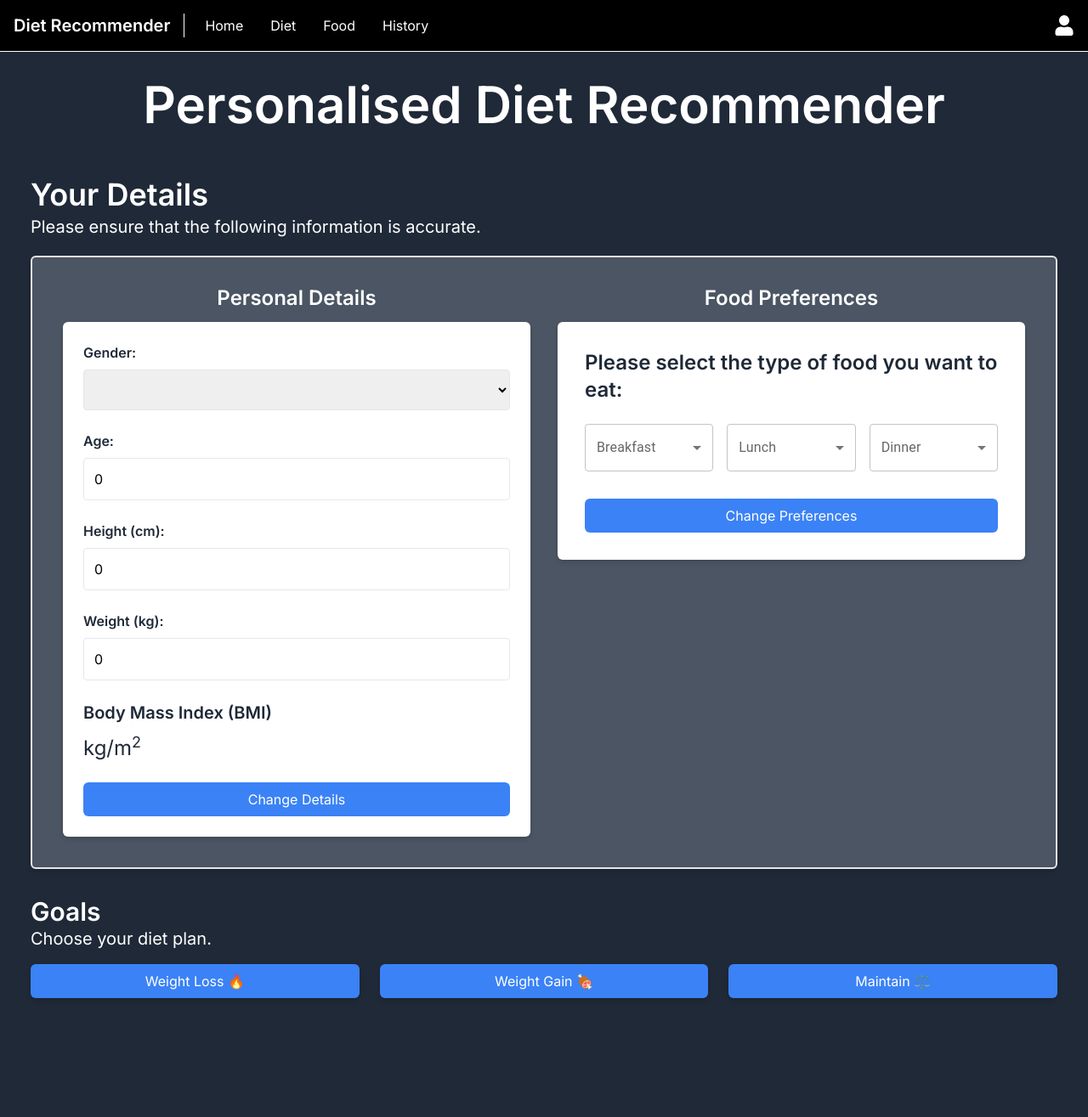
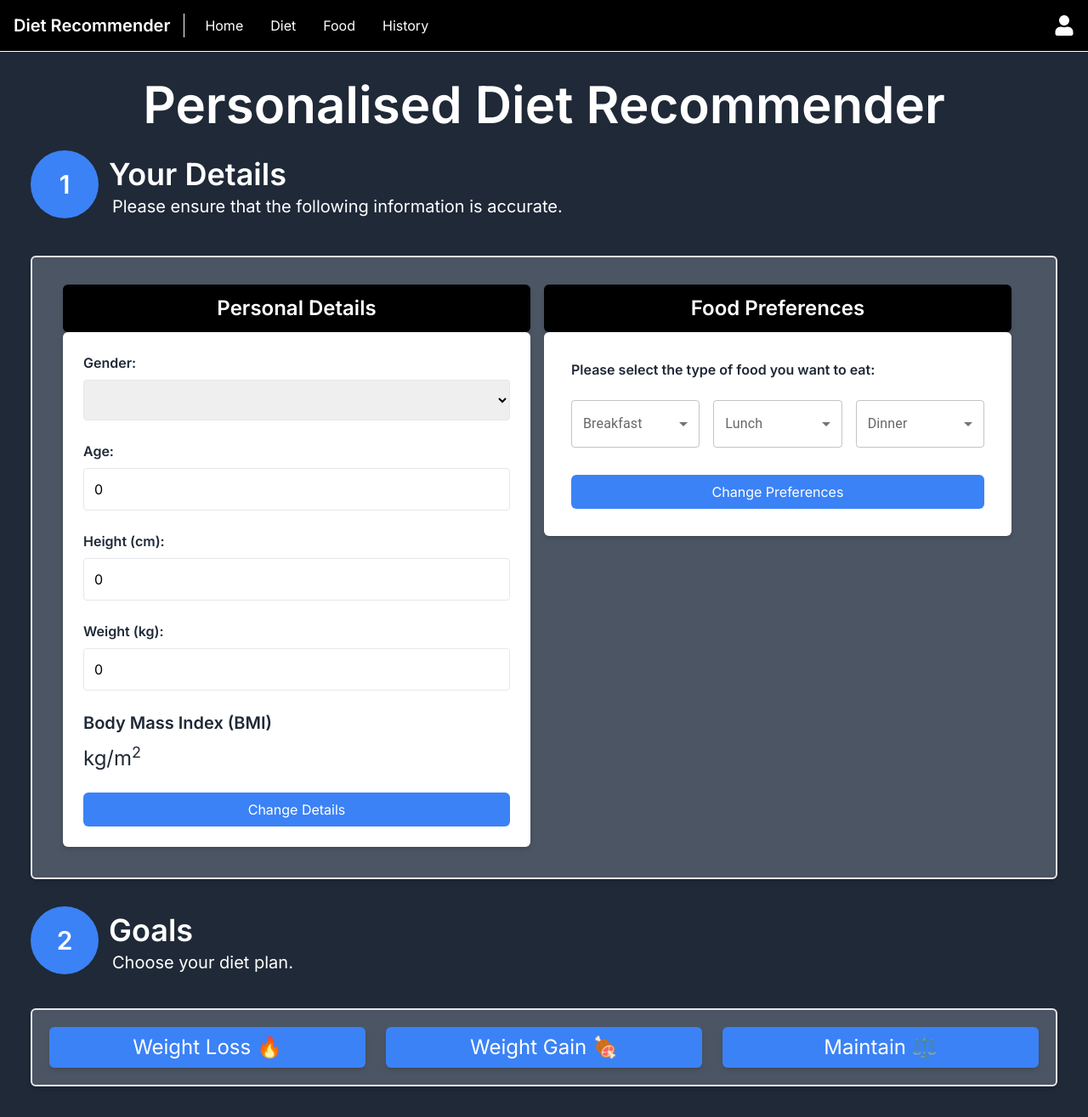
Before and after one commit to NathanPortelli/ICS5111-Mining-Large-Scale-Data, a Next.js app: page /diet in a window 1280 px wide. Shown: the whole page at 85% size. Before the commit the page ends 1227 px from the top, so only its background shows below. Built offline with nearby package versions, Linux system fonts and the light colour scheme; no server answers; the database is empty; sample sign-in values are in the browser's storage.

Commit message:
Frontend - Food Menu Update
- Added onto & revamped foodMenu
- QoL & Update to Style

```diff
--- a/app/components/foodCard.tsx
+++ b/app/components/foodCard.tsx
@@ -18,9 +18,9 @@ const FoodCard: React.FC<FoodCardProps> = ({ name, image, description, ingredien
           <li key={index}>{ingredient}</li>
         ))}
       </ul>
-      <button className="mt-4 bg-blue-500 text-white px-4 py-2 rounded-md transition duration-300 hover:bg-blue-600">
+      {/* <button className="mt-4 bg-blue-500 text-white px-4 py-2 rounded-md transition duration-300 hover:bg-blue-600">
         Pick Meal
-      </button>
+      </button> */}
     </div>
   );
 };
--- a/app/components/foodMenu.tsx
+++ b/app/components/foodMenu.tsx
@@ -7,18 +7,68 @@ import { auth, db } from './../firebase';
 import { Snackbar } from '@mui/material';
 import FoodCard from './foodCard';
 
-const FoodMenu: FC = () => {
+interface FoodMenuProps {
+  //todo: Add props (..?)
+}
+
+const FoodMenu: FC<FoodMenuProps> = () => {
+  const [selectedBreakfast, setSelectedBreakfast] = useState<string | null>(null);
+  const [selectedLunch, setSelectedLunch] = useState<string | null>(null);
+  const [selectedDinner, setSelectedDinner] = useState<string | null>(null);
+  const [allMenusSelected, setAllMenusSelected] = useState(false); //track overall selection
+
+  const handleSelect = (mealType: string, itemId: string) => {
+    switch (mealType) {
+      case 'breakfast':
+        setSelectedBreakfast((prev) => (prev === itemId ? null : itemId));
+        break;
+      case 'lunch':
+        setSelectedLunch((prev) => (prev === itemId ? null : itemId));
+        break;
+      case 'dinner':
+        setSelectedDinner((prev) => (prev === itemId ? null : itemId));
+        break;
+      default:
+        break;
+    }
+  };
+
+  const isItemSelected = (mealType: string, itemId: string) => {
+    switch (mealType) {
+      case 'breakfast':
+        return selectedBreakfast === itemId;
+      case 'lunch':
+        return selectedLunch === itemId;
+      case 'dinner':
+        return selectedDinner === itemId;
+      default:
+        return false;
+    }
+  };
+
+  // Check if all menus have selected option
+  useEffect(() => {
+    setAllMenusSelected(selectedBreakfast !== null && selectedLunch !== null && selectedDinner !== null);
+  }, [selectedBreakfast, selectedLunch, selectedDinner]);
+
   return (
-      <main className="flex min-h-screen flex-col justify-center bg-gray-800">
-        <h1 className="mt-8 mb-2 text-4xl font-semibold text-white">Food Recommendations</h1>
-        <p className="text-xl text-white">Pick one meal from each menu:</p>
-
+    <main className="flex min-h-screen flex-col justify-center">
       {/* Breakfast Section */}
-        <div className="mt-8 bg-yellow-200 p-6 rounded-md shadow-md">
+      <div className="bg-yellow-200 p-6 rounded-md shadow-md">
         <h2 className="text-2xl font-semibold mb-4 text-gray-800">Breakfast Menu</h2>
         <div className="grid grid-cols-1 md:grid-cols-3 gap-6">
           {breakfastMenuItems.map((item) => (
+            <div key={item.id}>
               <FoodCard key={item.id} {...item} />
+              <button
+                className={`w-full mt-4 bg-blue-500 text-white px-4 py-2 rounded-md transition duration-300 hover:opacity-70 ${
+                  isItemSelected('breakfast', item.id) ? 'bg-red-500' : ''
+                }`}
+                onClick={() => handleSelect('breakfast', item.id)}
+              >
+                {isItemSelected('breakfast', item.id) ? 'Unpick Breakfast' : 'Pick Breakfast'}
+              </button>
+            </div>
           ))}
         </div>
       </div>
@@ -28,7 +78,17 @@ const FoodMenu: FC = () => {
         <h2 className="text-2xl font-semibold mb-4 text-gray-800">Lunch Menu</h2>
         <div className="grid grid-cols-1 md:grid-cols-3 gap-6">
           {lunchMenuItems.map((item) => (
+            <div key={item.id}>
               <FoodCard key={item.id} {...item} />
+              <button
+                className={`w-full mt-4 bg-blue-500 text-white px-4 py-2 rounded-md transition duration-300 hover:opacity-70 ${
+                  isItemSelected('lunch', item.id) ? 'bg-red-500' : ''
+                }`}
+                onClick={() => handleSelect('lunch', item.id)}
+              >
+                {isItemSelected('lunch', item.id) ? 'Unpick Lunch' : 'Pick Lunch'}
+              </button>
+            </div>
           ))}
         </div>
       </div>
@@ -38,10 +98,29 @@ const FoodMenu: FC = () => {
         <h2 className="text-2xl font-semibold mb-4 text-gray-800">Dinner Menu</h2>
         <div className="grid grid-cols-1 md:grid-cols-3 gap-6">
           {dinnerMenuItems.map((item) => (
+            <div key={item.id}>
               <FoodCard key={item.id} {...item} />
+              <button
+                className={`w-full mt-4 bg-blue-500 text-white px-4 py-2 rounded-md transition duration-300 hover:opacity-70 ${
+                  isItemSelected('dinner', item.id) ? 'bg-red-500' : ''
+                }`}
+                onClick={() => handleSelect('dinner', item.id)}
+              >
+                {isItemSelected('dinner', item.id) ? 'Unpick Dinner' : 'Pick Dinner'}
+              </button>
+            </div>
           ))}
         </div>
       </div>
+      {/* Show if all 3 options selected */}
+      {allMenusSelected && (
+        <button
+          className="font-bold text-xl w-full mt-6 mb-3 bg-green-500 text-white px-4 py-2 rounded-md transition duration-300 hover:opacity-70"
+          onClick={() => {}}
+        >
+          Set Menu for Day
+        </button>
+      )}
     </main>
   );
 };
@@ -58,14 +137,20 @@ interface FoodMenuItem {
 // todo: Replace with server data
 const breakfastMenuItems: FoodMenuItem[] = [
     { id: '1', name: 'Coco Pops', image: 'breakfast.jpg', description: 'Breakfast option', ingredients: ['Ingredient 1', 'Ingredient 2', 'Ingredient 3'] },
+    { id: '2', name: 'Waffles', image: 'breakfast.jpg', description: 'Breakfast option', ingredients: ['Ingredient 4', 'Ingredient 5', 'Ingredient 6'] },
+    { id: '3', name: 'Just Coffee', image: 'breakfast.jpg', description: 'Breakfast option', ingredients: ['Ingredient 7', 'Ingredient 8', 'Ingredient 9'] },
 ];
 
 const lunchMenuItems: FoodMenuItem[] = [
-    { id: '4', name: '16oz steak with fries', image: 'lunch.jpg', description: 'Lunch option', ingredients: ['Ingredient 4', 'Ingredient 5', 'Ingredient 6'] },
+    { id: '4', name: '16oz steak with fries', image: 'lunch.jpg', description: 'Lunch option', ingredients: ['Ingredient 10', 'Ingredient 11', 'Ingredient 12'] },
+    { id: '5', name: 'Krabby Patty', image: 'lunch.jpg', description: 'Lunch option', ingredients: ['Ingredient 13', 'Ingredient 14', 'Ingredient 15'] },
+    { id: '6', name: 'Salad', image: 'lunch.jpg', description: 'Lunch option', ingredients: ['Ingredient 16', 'Ingredient 17', 'Ingredient 18'] },
 ];
 
 const dinnerMenuItems: FoodMenuItem[] = [
-    { id: '7', name: 'Cheese Grazed Burger', image: 'dinner.jpg', description: 'Dinner option', ingredients: ['Ingredient 7', 'Ingredient 8', 'Ingredient 9'] },
+    { id: '7', name: 'Cheese Grazed Burger', image: 'dinner.jpg', description: 'Dinner option', ingredients: ['Ingredient 19', 'Ingredient 20', 'Ingredient 21'] },
+    { id: '8', name: 'Cereal', image: 'dinner.jpg', description: 'Dinner option', ingredients: ['Ingredient 22', 'Ingredient 23', 'Ingredient 24'] },
+    { id: '9', name: 'Double Pizza', image: 'dinner.jpg', description: 'Dinner option', ingredients: ['Ingredient 25', 'Ingredient 26', 'Ingredient 27'] },
 ];
 
 export default FoodMenu;
--- a/app/components/header.tsx
+++ b/app/components/header.tsx
@@ -46,7 +46,7 @@ const Header = () => {
       <div className="relative">
         <div className="relative cursor-pointer" onClick={toggleDropdown}>
           <div className="flex items-center space-x-2 cursor-pointer">
-            <p className='font-semibold'>{name}</p>
+            <p className='font-semibold mr-2'>{name}</p>
             <FaUser className="text-2xl" />
           </div>
         </div>
--- a/app/components/preferences.tsx
+++ b/app/components/preferences.tsx
@@ -109,11 +109,9 @@ const Preferences: FC = () => {
       {/* Food Preferences Section */}
       <div className="bg-white p-8 rounded-md shadow-md">
         {" "}
-        {/* Increased padding */}
-        <p className="mb-4 font-semibold text-2xl text-gray-800">
+        <p className="mb-4 font-semibold text-gray-800">
           Please select the type of food you want to eat:
         </p>{" "}
-        {/* Increased font size */}
         <div className="mt-6 grid grid-cols-3 gap-4">
           {["Breakfast", "Lunch", "Dinner"].map((meal, index) => (
             <div key={index}>
--- a/app/diet/page.tsx
+++ b/app/diet/page.tsx
@@ -44,49 +44,66 @@ const Recommender = () => {
     <main className="flex min-h-screen flex-col bg-gray-800">
       <Header />
       <h1 className="mt-8 text-6xl font-semibold text-white mb-6 text-center">Personalised Diet Recommender</h1>
-      <h1 className="mt-8 mb-1 text-4xl font-semibold text-white ml-9">Your Details</h1>
       <div className='items-center justify-center ml-9 mr-9 mb-9'>
-        <p className="text-xl text-white mb-5">Please ensure that the following information is accurate.</p>
+      <div className="flex items-center mb-4">
+        <div className="w-20 h-20 mb-7 mr-3 flex items-center justify-center text-white font-semibold text-3xl bg-blue-500 rounded-full">1</div>
+        <div className="flex flex-col">
+          <h1 className="mb-1 text-4xl font-semibold text-white">Your Details</h1>
+          <p className="text-xl ml-1 text-white mb-5">Please ensure that the following information is accurate.</p>
+        </div>
+      </div>
         <div className="mb-2 pl-9 pr-9 p-2 border-2 bg-gray-600 rounded-md shadow-md">
           <div className="mb-5 flex flex-wrap justify-center">
             {/* Personal Information Section */}
-            <div className="flex flex-col items-center mb-2 w-full max-w-xl md:w-1/2 md:pr-4"> {/* Adjust max-w-xl */}
-              <h3 className="mt-6 text-2xl font-semibold mb-3 text-white">Personal Details</h3>
-              <div className='mx-auto w-full max-w-xl'> {/* Adjust max-w-xl */}
+            <div className="flex flex-col items-center mb-2 w-full max-w-xl md:w-1/2 md:pr-4">
+              <div className="mt-6 gap-8 w-full text-center bg-black rounded-md shadow-md">
+                <h3 className="mt-3 text-2xl font-semibold mb-3 text-white">Personal Details</h3>
+              </div>
+              <div className='mx-auto w-full max-w-xl'>
                 <PersonalDetails />
               </div>
             </div>
             {/* Food Preferences Section */}
-            <div className="flex flex-col items-center mb-2 w-full max-w-xl md:w-1/2 md:pl-4"> {/* Adjust max-w-xl */}
-              <h3 className="mt-6 text-2xl font-semibold mb-3 text-white">Food Preferences</h3>
+            <div className="flex flex-col items-center mb-2 w-full max-w-xl md:w-1/2 md:pr-4">
+              <div className="mt-6 gap-8 w-full text-center bg-black rounded-md shadow-md">
+                <h3 className="mt-3 text-2xl font-semibold mb-3 text-white">Food Preferences</h3>
+              </div>
+              <div className='mx-auto w-full max-w-xl'>
                 <Preferences />
               </div>
             </div>
           </div>
+        </div>
         {/* Goals Section */}
-        <h3 className="mt-8 text-3xl font-semibold text-white">Goals</h3>
-        <p className="text-xl mb-4 text-white">Choose your diet plan.</p>
-        <div className="grid grid-cols-1 mb-4 md:grid-cols-3 gap-6">
-          {['Weight Loss', 'Weight Gain', 'Maintain'].map((goal) => (
-            <div key={goal} className="rounded-md shadow-md text-center">
+        <div className="mt-8 flex items-center mb-3">
+          <div className="w-20 h-20 mb-7 mr-3 flex items-center justify-center text-white font-semibold text-3xl bg-blue-500 rounded-full">2</div>
+          <div className="flex flex-col">
+            <h1 className="mb-1 text-4xl font-semibold text-white">Goals</h1>
+            <p className="text-xl ml-1 text-white mb-5">Choose your diet plan.</p>
+          </div>
+        </div>
+        <div className="p-5 border-2 bg-gray-600 rounded-md shadow-md">
+          <div className="grid grid-cols-1 md:grid-cols-3 gap-6">
+            {['Weight Loss', 'Weight Gain', 'Maintain'].map((goalOption) => (
+              <div key={goalOption} className="rounded-md shadow-md text-center">
                 <button
                   type="button"
-                className="w-full px-4 py-2 bg-blue-500 text-white rounded-md transition duration-300 hover:bg-blue-600"
-                onClick={() => openDropdown(goal)}
+                  className={`w-full text-2xl px-4 py-2 ${goal === goalOption ? 'bg-red-500 text-white' : 'bg-blue-500 text-white'} rounded-md transition duration-300 hover:opacity-70`}
+                  onClick={() => openDropdown(goalOption)}
                 >
-                {goal} {goal === 'Weight Loss' ? '🔥' : goal === 'Weight Gain' ? '🍖' : '⚖️'}
+                  {goalOption} {goalOption === 'Weight Loss' ? '🔥' : goalOption === 'Weight Gain' ? '🍖' : '⚖️'}
                 </button>
               </div>
             ))}
-
-
+          </div>
+          <div className='w-full'>
             {showDropdown && (
-            <div className="bg-white p-6 rounded-md shadow-md mt-2 mb-6">
-              <p className="mb-4 text-gray-800 font-semibold">
-                For {goal}, the recommended calories are: {recommendedKcal} kcal.
+              <div className="bg-white p-6 rounded-md shadow-md mt-4">
+                <p className="mb-4 text-xl text-gray-800 font-semibold">
+                  For {goal}, the recommended calories are: <b>{recommendedKcal}</b> kcal
                 </p>
                 <label htmlFor="calories" className="block mb-2 text-gray-800 font-semibold">
-                Set Calories (kcal):
+                  Set alternate calories (kcal) goal:
                 </label>
                 <input
                   id="calories"
@@ -97,7 +114,7 @@ const Recommender = () => {
                 />
                 <button
                   type="button"
-                className="w-full px-4 py-2 bg-blue-500 text-white rounded-md transition duration-300 hover:bg-blue-600 mt-4"
+                  className="w-full text-xl font-bold px-4 py-2 bg-green-500 text-white rounded-md transition duration-300 hover:opacity-70 mt-4"
                   onClick={() => onSubmit()}
                 >
                   Start
@@ -106,9 +123,21 @@ const Recommender = () => {
             )}
           </div>
         </div>
+      </div>
       {showFoodMenu && (
       <div className='ml-9 mr-9 mb-9'>
+        <div className="flex items-center mb-4">
+          <div className="w-20 h-20 mb-7 mr-3 flex items-center justify-center text-white font-semibold text-3xl bg-blue-500 rounded-full">3</div>
+          <div className="flex flex-col">
+            <h1 className="mb-1 text-4xl font-semibold text-white">Food Recommendations</h1>
+            <p className="text-xl ml-1 text-white mb-5">Pick one meal from each menu.</p>
+          </div>
+        </div>
+        <div className="border-2 bg-gray-600 rounded-md shadow-md">
+          <div className="p-5 justify-center">
             <FoodMenu />
+          </div>
+        </div>
       </div>
       )}
     </main>
--- a/app/history/page.tsx
+++ b/app/history/page.tsx
@@ -8,8 +8,6 @@ import { Snackbar } from '@mui/material';
 
 import Header from './../components/header';
 import withAuth from './../withAuth';
-
-import moment from 'moment';
 
 interface Meal {
   date: Timestamp;
--- a/app/page.tsx
+++ b/app/page.tsx
@@ -42,7 +42,7 @@ export default function Home() {
       <div className="text-center mb-4">
         <button
           type="button"
-          className="text-2xl rounded-md shadow-md px-4 py-2 bg-blue-500 text-white rounded-md hover:bg-blue-600 focus:outline-none focus:shadow-outline-blue transition duration-300"
+          className="text-2xl font-bold rounded-md shadow-md px-4 py-2 bg-blue-500 text-white rounded-md hover:bg-blue-600 focus:outline-none focus:shadow-outline-blue transition duration-300"
           onClick={handleButtonClick}
         >
           Click here to get started
```
Lines whose indentation alone changed are shown as unchanged.
